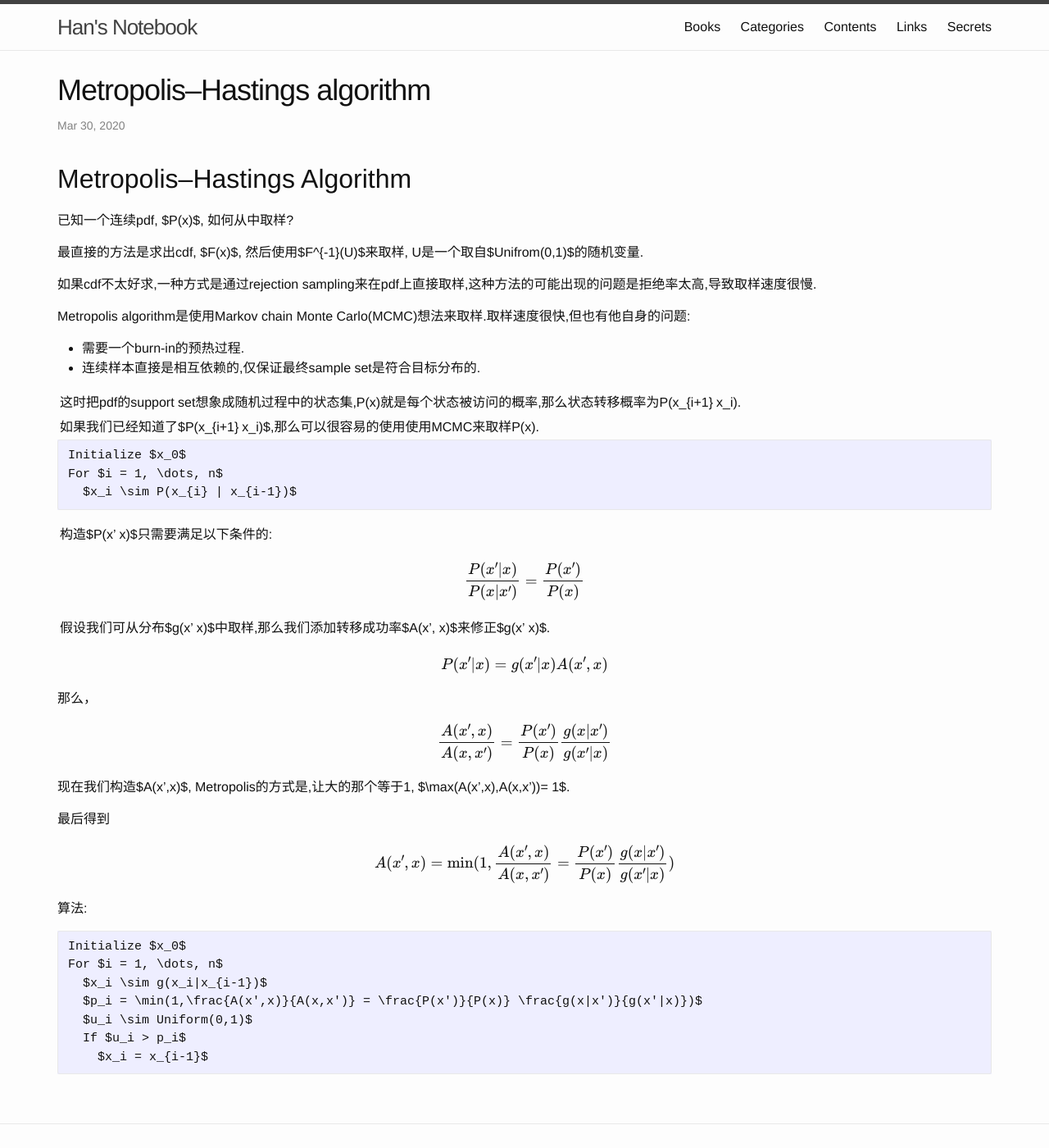
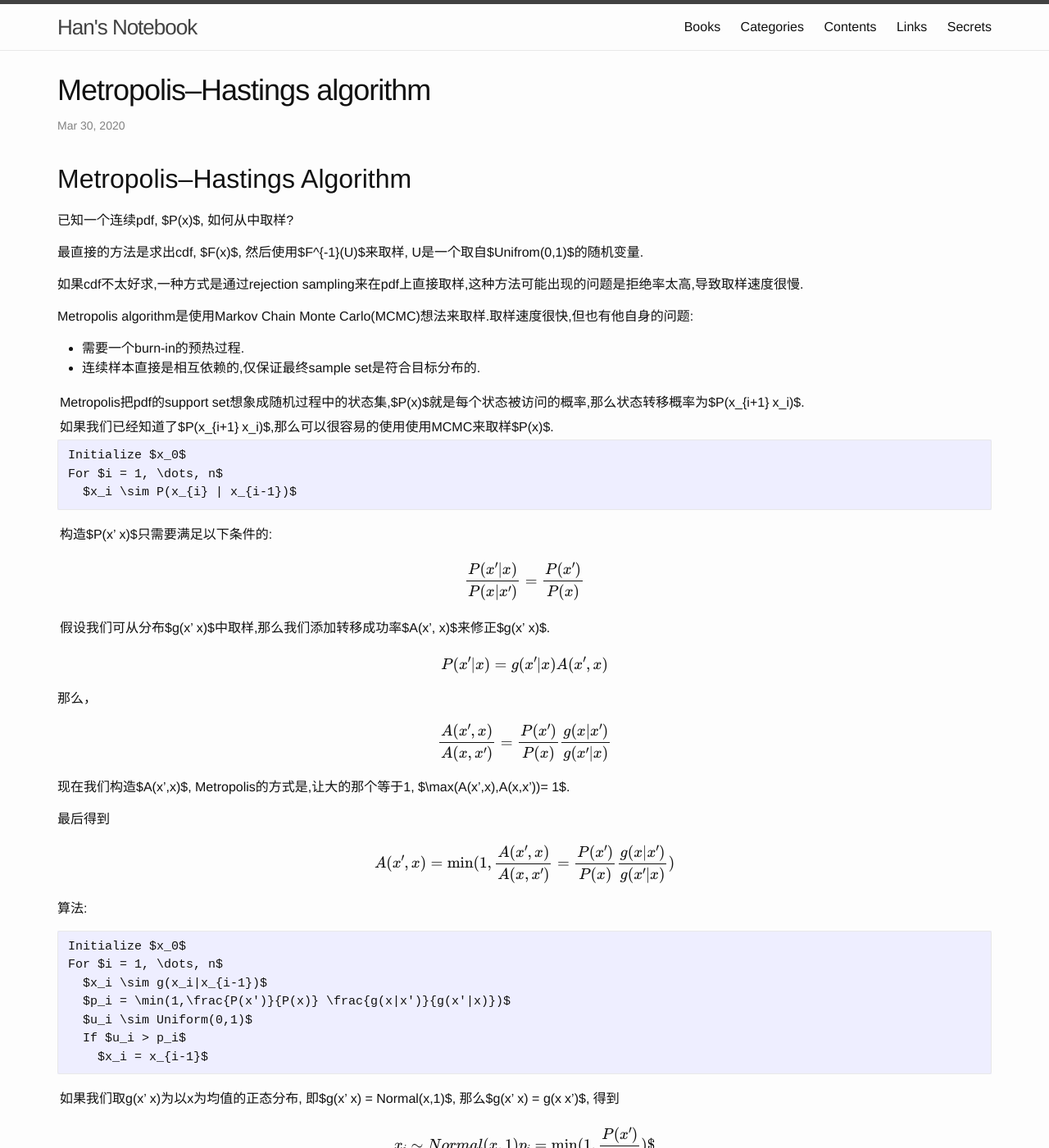
Before and after one commit to FiveEyes/FiveEyes.github.io, a Jekyll site: the page built from _posts/statistical-inference/2020-03-30-Metropolis–Hastings-Algorithm.md, in a window 1280 px wide and 1400 px high. Shown: the whole window at 82% size. Built offline with Jekyll 4.4.1, drawn with Linux system fonts in a browser that asks for light colours; formulas are drawn with MathJax 3; some of the changed text lies outside the part shown.

Commit message:
Update 2020-03-30-Metropolis–Hastings-Algorithm.md

````diff
--- a/_posts/statistical-inference/2020-03-30-Metropolis–Hastings-Algorithm.md
+++ b/_posts/statistical-inference/2020-03-30-Metropolis–Hastings-Algorithm.md
@@ -11,15 +11,15 @@
 
 最直接的方法是求出cdf, $F(x)$, 然后使用$F^{-1}(U)$来取样, U是一个取自$Unifrom(0,1)$的随机变量.
 
-如果cdf不太好求,一种方式是通过rejection sampling来在pdf上直接取样,这种方法的可能出现的问题是拒绝率太高,导致取样速度很慢.
+如果cdf不太好求,一种方式是通过rejection sampling来在pdf上直接取样,这种方法可能出现的问题是拒绝率太高,导致取样速度很慢.
 
-Metropolis algorithm是使用Markov chain Monte Carlo(MCMC)想法来取样.取样速度很快,但也有他自身的问题:
+Metropolis algorithm是使用Markov Chain Monte Carlo(MCMC)想法来取样.取样速度很快,但也有他自身的问题:
   - 需要一个burn-in的预热过程.
   - 连续样本直接是相互依赖的,仅保证最终sample set是符合目标分布的.
 
-这时把pdf的support set想象成随机过程中的状态集,P(x)就是每个状态被访问的概率,那么状态转移概率为P(x_{i+1}|x_i).
+Metropolis把pdf的support set想象成随机过程中的状态集,$P(x)$就是每个状态被访问的概率,那么状态转移概率为$P(x_{i+1}|x_i)$.
 
-如果我们已经知道了$P(x_{i+1}|x_i)$,那么可以很容易的使用使用MCMC来取样P(x).
+如果我们已经知道了$P(x_{i+1}|x_i)$,那么可以很容易的使用使用MCMC来取样$P(x)$.
 
 ```
 Initialize $x_0$
@@ -59,8 +59,15 @@
 Initialize $x_0$
 For $i = 1, \dots, n$
   $x_i \sim g(x_i|x_{i-1})$
-  $p_i = \min(1,\frac{A(x',x)}{A(x,x')} = \frac{P(x')}{P(x)} \frac{g(x|x')}{g(x'|x)})$
+  $p_i = \min(1,\frac{P(x')}{P(x)} \frac{g(x|x')}{g(x'|x)})$
   $u_i \sim Uniform(0,1)$
   If $u_i > p_i$
     $x_i = x_{i-1}$
 ```
+
+如果我们取g(x'|x)为以x为均值的正态分布, 即$g(x'|x) = Normal(x,1)$, 那么$g(x'|x) = g(x|x')$, 得到
+
+$$
+x_i \sim Normal(x,1) \\
+p_i = \min(1,\frac{P(x')}{P(x)})$
+$$
````
